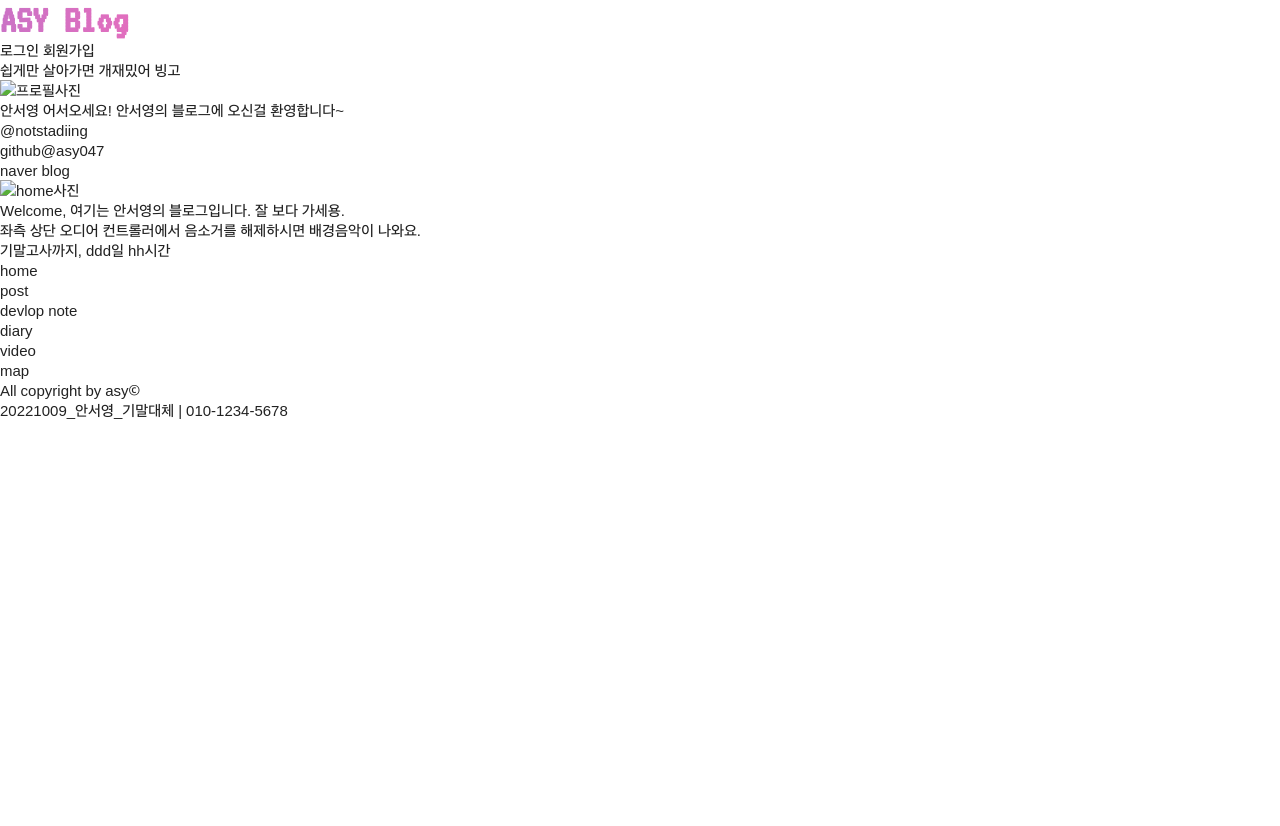
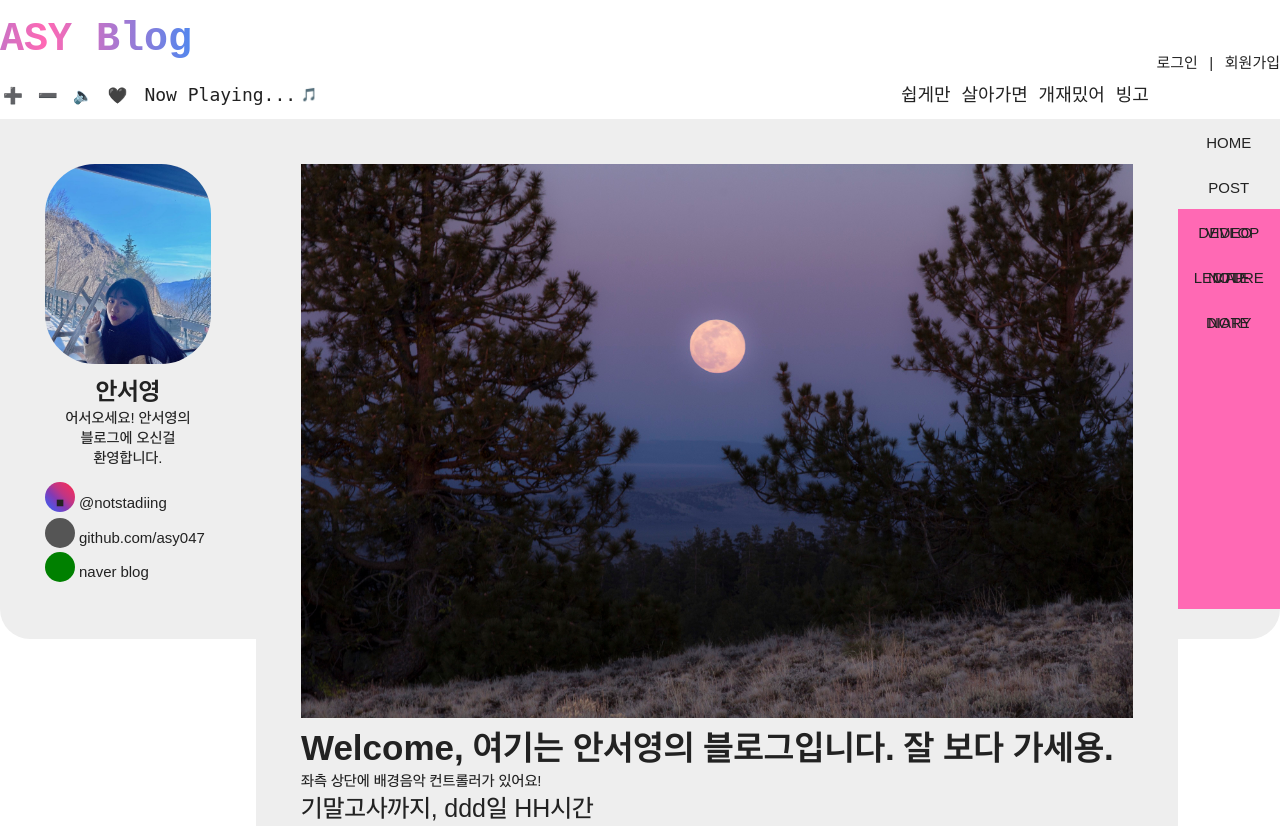
Before and after one commit to asy047/WebProgrammingBagic1-1, a plain HTML site: page index.html in a window 1280 px wide. Shown: the top 826 px of the page. Before the commit the page ends 800 px from the top, so only its background shows below. Drawn offline with Linux system fonts and the light colour scheme; files whose address does not match are found by name; a web font is replaced by a local one.

Commit message:
220527 - 기본 마크업, css ani
side main nav 하다 때려침 ㅋ.
webfonts 안 먹음.
body 맨 끝에 script.js있음. 로딩 안돼서 거따 넣어둠. head에 넣어두면 함수 실행할때 로드 돼서 변수 못 받아옴.
audio controler function jQeury로 해서 html 대체할지, innerHtml로할지 고민중. innerHtml은 보안 문제나 적합성 때문에 안쓰는 듯.. 근데 책은 써서..

```diff
--- a/css/fonts.css
+++ b/css/fonts.css
@@ -44,4 +44,9 @@
     font-weight: normal;
     font-style: normal;
 }
-@import url('https://fonts.googleapis.com/css2?family=VT323&display=swap');
+@font-face {
+    font-family: 'DungGeunMo';
+    src: url('https://cdn.jsdelivr.net/gh/projectnoonnu/noonfonts_six@1.2/DungGeunMo.woff') format('woff');
+    font-weight: normal;
+    font-style: normal;
+}
--- /dev/null
+++ b/css/main.css
@@ -0,0 +1,214 @@
+@charset "UTF-8";
+@import url(fonts.css);
+
+html {font-size: 10px; scroll-behavior: smooth;}
+body {
+    background: url("");
+    font: 500 1.5rem 'Apple SD Gothic', sans-serif; color: #222;
+}
+
+/* container */
+#container {
+    width: 1280px;
+    margin: 0 auto;
+    /* padding: 0 3em 3em 3em;
+    background: #eee;
+    border-radius: 0 0 20px 20px;
+    box-sizing: border-box; */
+}
+#container > div {
+    margin-bottom: 0.5em;
+}
+
+/* header */
+header {
+    /* width: 1280px; */
+    /* width: calc(100%-3em); */
+    height: 80px;
+    margin: 0 auto;
+    /* padding: 0 3em; */
+    font-family: 'DungGeunMo', monospace;
+    background: #fff;
+}
+header h1 {
+    float: left;
+    height: 100%;
+    line-height: 2em;
+    font-weight: bold;
+    font-size: 4rem;
+    background: linear-gradient(to right, dodgerblue, hotpink, dodgerblue);
+    background-size: 200% auto;
+    background-clip: text;
+    text-emphasis-color: transparent;
+    -webkit-background-clip: text;
+    -webkit-text-fill-color: transparent;
+    animation: h1gradient 3s ease-in-out infinite alternate;
+}
+@keyframes h1gradient{
+    0% { background-position: 0px 50%; }
+	50% { background-position: 100% 50%; }
+	100% { background-position: 0px 50%; }
+
+}
+header .login {
+    float: right;
+    height: 100%;
+    line-height: 13rem;
+}
+
+/* sub-header */
+#sub-header {
+    position: relative;
+    padding-left: 5px;
+    width: 100%;
+    height: 30px;
+    font-family: 'DungGeunMo', 'monospace';
+    font-size: 1.8rem;
+    line-height: 30px;
+}
+#sub-header .audio-area {
+    float: left;
+}
+#sub-header .audio-area button {
+    width: 2em;
+    margin-left: -0.5em;
+    padding: 0.3em;
+    border: none;
+    background: transparent;
+    border: 1px solid transparent;
+    box-sizing: border-box;
+    font-size: 1.6rem;
+    text-align: center;
+    cursor: pointer;
+}
+#sub-header .audio-area button:hover {text-shadow: 0 0 14px #222;}
+#sub-header #icoState {
+    position: absolute;
+    top: 0;
+    margin-left: 5px;
+    font-size: 1.3rem;
+    /* animation: flowMusic 1s infinite cubic-bezier(0.22, 0.61, 0.36, 1) alternate-reverse; */
+}
+@keyframes flowMusic {
+    0%{top: -10px;}
+    100%{top: 3px;}
+
+}
+
+#sub-header .text-banner-area {
+    overflow: hidden;
+    display: block;
+    float: right;
+    width: 30%;
+    height: 100%;
+}
+#sub-header .text-banner-area span {
+    animation: flowText 10s infinite linear;
+}
+@keyframes flowText {
+    0%{margin-left: 100%;}
+    50%{margin-left: 0%;}
+    100%{margin-left: -100%;}
+}
+
+
+
+/* main-contents */
+#main-contents{
+    display: flex;
+    justify-content: space-between;
+    width: 1280px;
+    height: 100%;
+    border-radius: 0 0 20px 20px;
+}
+.left-side, .contents{box-sizing: border-box; padding: 3em;}
+.left-side, .contents, .main-nav {background: #eee;}
+
+/* left-side */
+.left-side {
+    width: 20%;
+    height: 520px;
+    border-radius: 0 0 0 30px;
+}
+.left-side figure {
+    overflow: hidden;
+    width: 100%;
+    height: 200px;
+    border-radius: 50px;
+}
+.left-side figure img {
+    margin-left: -60px;
+    height: 100%;
+}
+.left-side p {text-align: center;}
+.left-side .name {
+    margin-top: 0.3em;
+    font-size: 2.5rem;
+    font-weight: bold;
+}
+.left-side .introduce {
+    margin-bottom: 1em;
+    word-break: keep-all;
+}
+.left-side .sns-ico a{
+    display: inline-block;
+    vertical-align: middle;
+}
+.left-side .sns-ico a span {
+    display: inline-block;
+    width: 30px;
+    height: 30px;
+    font-size: 2em;
+    background: #000;
+    border-radius: 15px;
+}
+.left-side .sns-ico .instagram span {
+    background:linear-gradient(45deg, #405de6, #5851db, #833ab4, #c13584, #e1306c, #fd1d1d);}
+.left-side .sns-ico .github span {background: #555;}
+.left-side .sns-ico .naverblog span {background: green;}
+
+
+/* contents */
+.contents {
+    width: 72%;
+    height: 2000px;
+    /* background: #444; */
+}
+
+/* home */
+#home {}
+#home figure {
+    width: 100%;
+}
+#home figure img {width: 100%;}
+#home h2 {
+    font-size: 3.5rem;
+    font-weight: bold;
+}
+#home .dDay {
+    font-size: 2.5rem;
+}
+
+/* main-nav */
+.main-nav {
+    width: 8%;
+    height: 520px;
+    text-align: center;
+    border-radius: 0 0 30px;
+}
+.main-nav nav {}
+.main-nav nav ul.depth1 li {
+    height: 3em;
+    /* margin-bottom: 10px; */
+    line-height: 3em;
+    text-transform: uppercase;
+    /* background: #fff; */
+    /* border-radius: 0 10% 10% 0; */
+}
+.main-nav nav ul.depth1 li:hover {background: #ddd;}
+.main-nav nav a {display: block;}
+.main-nav nav ul.depth2 {
+    display: block;
+    height: 400px;
+    background: hotpink;
+}
--- a/css/reset.css
+++ b/css/reset.css
@@ -1,3 +1,8 @@
+/* http://meyerweb.com/eric/tools/css/reset/
+   v2.0 | 20110126
+   License: none (public domain)
+*/
+
 html, body, div, span, applet, object, iframe,
 h1, h2, h3, h4, h5, h6, p, blockquote, pre,
 a, abbr, acronym, address, big, cite, code,
--- a/css/style.css
+++ /dev/null
@@ -1,36 +0,0 @@
-@charset "UTF-8";
-@import url(fonts.css);
-
-html {font-size: 10px; scroll-behavior: smooth;}
-body {font: 500 1.5rem 'Apple SD Gothic', sans-serif; color: #222;}
-
-/* container */
-#container {
-    width: 1280px;
-    margin: 0 auto;
-}
-
-/* header */
-header {
-/
-}
-header h1 {
-    font-family: 'VT323', monospace;
-    font-weight: bold;
-    font-size: 4rem;
-    background: linear-gradient(to right, dodgerblue, hotpink, dodgerblue);
-    background-size: 200% auto;
-    background-clip: text;
-    text-emphasis-color: transparent;
-    -webkit-background-clip: text;
-    -webkit-text-fill-color: transparent;
-    animation: h1gradient 3s ease-in-out infinite alternate;
-}
-@keyframes h1gradient{
-    0% { background-position: 0px 50%; }
-	50% { background-position: 100% 50%; }
-	100% { background-position: 0px 50%; }
-
-}
-header .login {
-}
--- a/index.html
+++ b/index.html
@@ -4,55 +4,62 @@
     <meta charset="UTF-8">
     <meta name="viewport" content="width=device-width, initial-scale=1.0">
     <title>20221009_안서영_기말대체</title>
-    <link rel="stylesheet" href="https://fonts.googleapis.com/css2?family=VT323&display=swap">
+    <link rel="stylesheet" href="css/all.min.css">
     <link rel="stylesheet" href="css/reset.css">
     <link rel="stylesheet" href="css/fonts.css">
-    <link rel="stylesheet" href="css/style.css">
+    <link rel="stylesheet" href="css/main.css">
     <script src="js/jquery-3.6.0.min.js"></script>
     <script src="js/jquery-ui.min.js"></script>
-    <script src="js/script.js"></script>
 </head>
 <body>
+
     <div id="container">
         <header>
             <h1><a href="http://asy047.github.io/introduce" target="_blank">
             ASY Blog
             </a></h1>
             <div class="login">
-                <a href="javascript:;" class="id">로그인</a>
+                <a href="javascript:;" class="id">로그인</a> |
                 <a href="javascript:;" class="join">회원가입</a>
             </div>
         </header>
         <!-- //header -->
 
         <div id="sub-header">
-            <audio src="#"></audio>
-            <div class="text-banner-aera">
+            <div class="audio-area">
+                <audio id="audio" src="media/bgMusicTest.mp3" autoplay muted loop></audio>
+                <button id="volumeUp" onclick="audioControl(event)">➕</button>
+                <button id="volumeDown" onclick="audioControl(event)">➖</button>
+                <button id="muted" onclick="audioControl(event)">🔈</button>
+                <button id="play" onclick="audioControl(event)">🖤</button>
+                <span id="playingState">Now Playing...</span>
+                <span id="icoState">🎵</span>
+            </div>
+            <div class="text-banner-area">
                 <span>쉽게만 살아가면 개재밌어 빙고</span>
             </div>
         </div>
         <!-- //sub-header -->
-        <div>
 
-        </div>
+        <div id="main-contents">
             <article class="left-side">
                 <figure class="proimg">
                     <img src="img/mypic.jpg" alt="프로필사진">
                 </figure>
-            <span class="name">안서영</span>
-            <span class="introduce">어서오세요! 안서영의 블로그에 오신걸 환영합니다~</span>
+                <p class="name">안서영</p>
+                <p class="introduce">어서오세요! 안서영의 블로그에 오신걸 환영합니다.</p>
                 <div class="sns-ico">
-                <div>
-                    <a href="instagram.co.kr/notstadiing"></a>
-                    <span>@notstadiing</span>
+                    <div class="instagram">
+                        <a href="https://www.instagram.com/notstandiing/"><span><i class="fa-brands fa-instagram"></i></span></a>
+                        @notstadiing
                     </div>
-                <div>
-                    <a href="github.io/asy047"></a>
-                    <span>github@asy047</span>
+                    <div class="github">
+                        <a href="https://github.com/asy047"><span></span></a>
+                        github.com/asy047
                     </div>
-                <div>
-                    <a href="naver.com"></a>
-                    <span>naver blog</span>
+                    <div class="naverblog">
+                        <a href="https://naver.com"><span></span></a>
+                        naver blog
                     </div>
                 </div>
             </article>
@@ -64,8 +71,8 @@
                         <img src="img/home-bg.jpg" alt="home사진">
                     </figure>
                     <h2>Welcome, 여기는 안서영의 블로그입니다. 잘 보다 가세용.</h2>
-                <p>좌측 상단 오디어 컨트롤러에서 음소거를 해제하시면 배경음악이 나와요.</p>
-                <p>기말고사까지, ddd일 hh시간</p>
+                    <p>좌측 상단에 배경음악 컨트롤러가 있어요!</p>
+                    <p class="dDay">기말고사까지, <span id="day">ddd</span>일 <span id="timeHour">HH</span>시간</p>
                 </section>
             </article>
             <!-- //contents -->
@@ -73,20 +80,27 @@
             <article class="main-nav">
                 <nav>
                     <ul class="depth1">
-                    <li><a href="#home">
+                        <li>
+                            <a href="#home">
                                 home
-                    </a></li>
-                    <li><a href="javascript:;">
+                            </a>
+                        </li>
+                        <li>
+                            <a href="javascript:;">
                             post
                             <ul class="depth2">
                                 <li><a href="#develop">
                                     devlop note
                                 </a></li>
+                                <li><a href="#lectureNote">
+                                    lecture note
+                                </a></li>
                                 <li><a href="#diary">
                                     diary
                                 </a></li>
                             </ul>
-                    </a></li>
+                            </a>
+                        </li>
                         <li><a href="#video">
                             video
                         </a></li>
@@ -97,6 +111,8 @@
                 </nav>
             </article>
             <!-- //main-nav -->
+        </div>
+        <!-- //main-contents -->
 
         <footer>
             All copyright by asy&copy;
@@ -104,5 +120,6 @@
         </footer>
 
     </div>
+    <script src="js/script.js"></script>
 </body>
 </html>
```
Also changed, not shown: js/script.js (+39 -0 lines), css/all.min.css (added), img/home-bg.jpg (added), img/mypic.jpg (added), img/test.jpg (added), 2 other files. Lines whose indentation alone changed are shown as unchanged.
